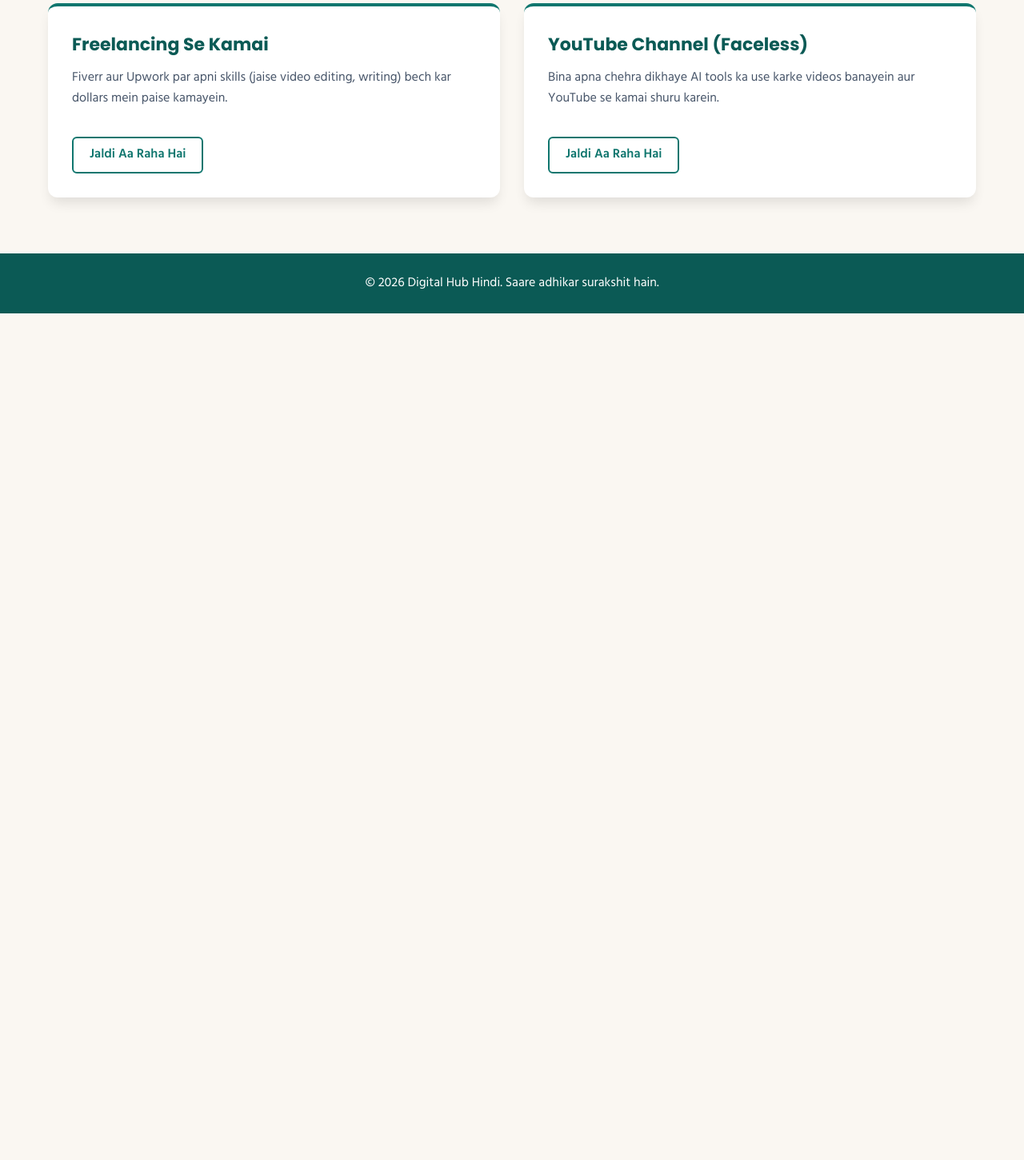
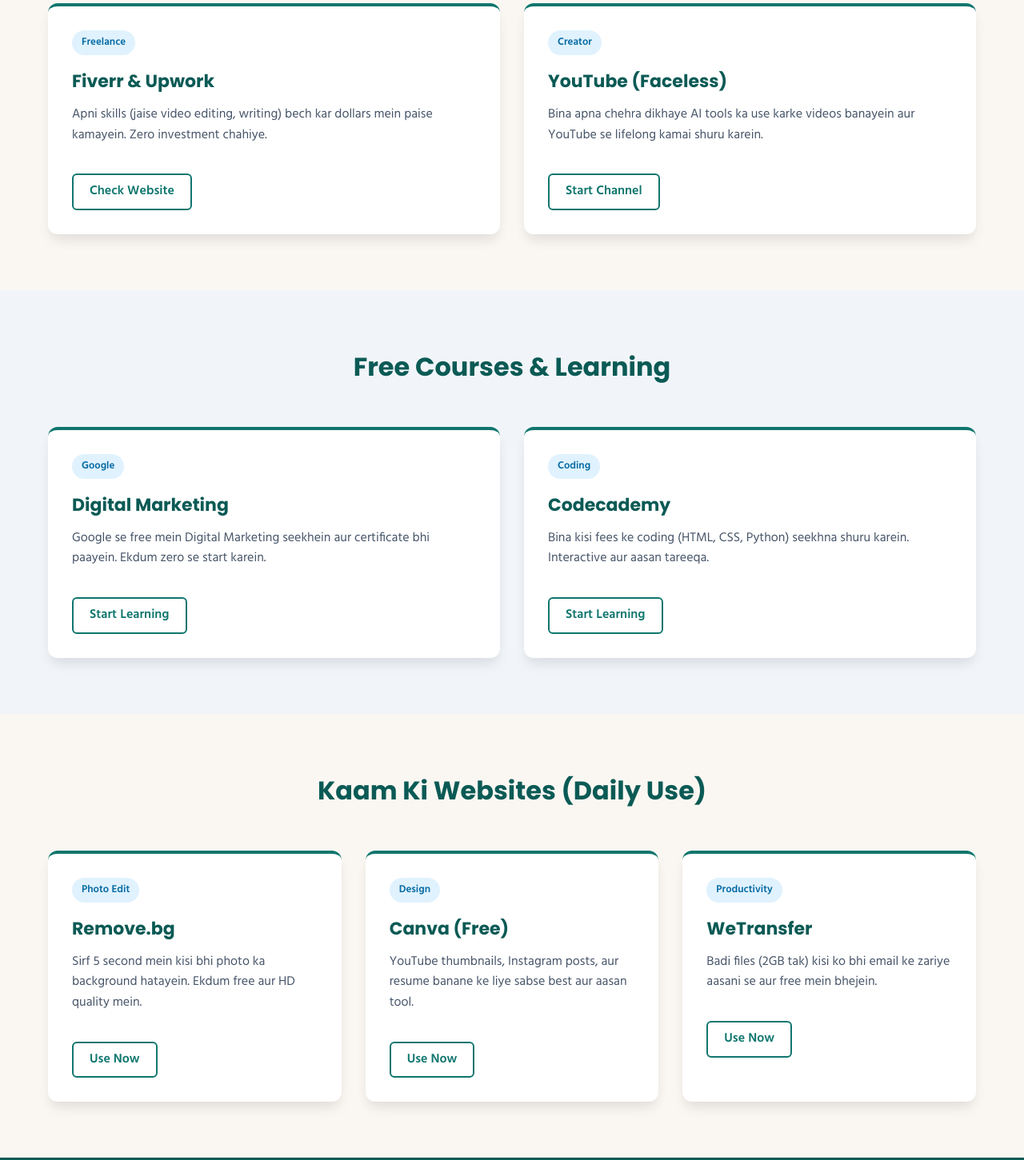
Before and after one commit to digitalhubhindi/digitalhubhindi, a plain HTML site: page index.html in a window 1280 px wide. Shown: the part 1170-2621 px from the top of the page at 80% size. Before the commit the page ends 1562 px from the top, so only its background shows below. Drawn offline with Linux system fonts and the light colour scheme.

Commit message:
Update index.html

```diff
--- a/index.html
+++ b/index.html
@@ -21,6 +21,7 @@
             <nav class="nav-links">
                 <a href="#ai-tools">AI Tools</a>
                 <a href="#earning">Online Earning</a>
+                <a href="#free-courses">Free Courses</a>
                 <a href="#useful-sites">Useful Websites</a>
             </nav>
         </div>
@@ -38,28 +39,24 @@
         <div class="container">
             <h2 class="section-title">Trending Free AI Tools</h2>
             <div class="grid-cards">
-
                 <div class="card">
                     <span class="badge">Text & Ideas</span>
                     <h3>ChatGPT (Free)</h3>
                     <p>Apne kisi bhi sawal ka jawab paayein, email likhwayein ya naye ideas sochein. Yeh aapka personal assistant hai.</p>
                     <a href="https://chat.openai.com" target="_blank" class="btn-outline">Try Now</a>
                 </div>
-
                 <div class="card">
                     <span class="badge">Image Generator</span>
                     <h3>Leonardo AI</h3>
                     <p>Apni soch ko images mein badlein. Midjourney jaisi high-quality images bilkul free mein generate karein.</p>
                     <a href="https://leonardo.ai" target="_blank" class="btn-outline">Try Now</a>
                 </div>
-
                 <div class="card">
                     <span class="badge">Audio/Voice</span>
                     <h3>ElevenLabs</h3>
                     <p>Text ko ekdum real insaan ki aawaz (Voiceover) mein badlein. YouTube videos ke liye sabse best tool.</p>
                     <a href="https://elevenlabs.io" target="_blank" class="btn-outline">Try Now</a>
                 </div>
-
             </div>
         </div>
     </section>
@@ -68,19 +65,64 @@
         <div class="container">
             <h2 class="section-title">Online Kamai Ke Tareeqe</h2>
             <div class="grid-cards">
+                <div class="card">
+                    <span class="badge">Freelance</span>
+                    <h3>Fiverr & Upwork</h3>
+                    <p>Apni skills (jaise video editing, writing) bech kar dollars mein paise kamayein. Zero investment chahiye.</p>
+                    <a href="https://www.fiverr.com/" target="_blank" class="btn-outline">Check Website</a>
+                </div>
+                <div class="card">
+                    <span class="badge">Creator</span>
+                    <h3>YouTube (Faceless)</h3>
+                    <p>Bina apna chehra dikhaye AI tools ka use karke videos banayein aur YouTube se lifelong kamai shuru karein.</p>
+                    <a href="https://studio.youtube.com/" target="_blank" class="btn-outline">Start Channel</a>
+                </div>
+            </div>
+        </div>
+    </section>
 
-                <div class="card earning-card">
-                    <h3>Freelancing Se Kamai</h3>
-                    <p>Fiverr aur Upwork par apni skills (jaise video editing, writing) bech kar dollars mein paise kamayein.</p>
-                    <a href="#" class="btn-outline">Jaldi Aa Raha Hai</a>
+    <section id="free-courses" class="section-padding bg-light">
+        <div class="container">
+            <h2 class="section-title">Free Courses & Learning</h2>
+            <div class="grid-cards">
+                <div class="card">
+                    <span class="badge">Google</span>
+                    <h3>Digital Marketing</h3>
+                    <p>Google se free mein Digital Marketing seekhein aur certificate bhi paayein. Ekdum zero se start karein.</p>
+                    <a href="https://skillshop.exceedlms.com/" target="_blank" class="btn-outline">Start Learning</a>
                 </div>
+                <div class="card">
+                    <span class="badge">Coding</span>
+                    <h3>Codecademy</h3>
+                    <p>Bina kisi fees ke coding (HTML, CSS, Python) seekhna shuru karein. Interactive aur aasan tareeqa.</p>
+                    <a href="https://www.codecademy.com/" target="_blank" class="btn-outline">Start Learning</a>
+                </div>
+            </div>
+        </div>
+    </section>
 
-                <div class="card earning-card">
-                    <h3>YouTube Channel (Faceless)</h3>
-                    <p>Bina apna chehra dikhaye AI tools ka use karke videos banayein aur YouTube se kamai shuru karein.</p>
-                    <a href="#" class="btn-outline">Jaldi Aa Raha Hai</a>
+    <section id="useful-sites" class="section-padding">
+        <div class="container">
+            <h2 class="section-title">Kaam Ki Websites (Daily Use)</h2>
+            <div class="grid-cards">
+                <div class="card">
+                    <span class="badge">Photo Edit</span>
+                    <h3>Remove.bg</h3>
+                    <p>Sirf 5 second mein kisi bhi photo ka background hatayein. Ekdum free aur HD quality mein.</p>
+                    <a href="https://www.remove.bg/" target="_blank" class="btn-outline">Use Now</a>
                 </div>
-
+                <div class="card">
+                    <span class="badge">Design</span>
+                    <h3>Canva (Free)</h3>
+                    <p>YouTube thumbnails, Instagram posts, aur resume banane ke liye sabse best aur aasan tool.</p>
+                    <a href="https://www.canva.com/" target="_blank" class="btn-outline">Use Now</a>
+                </div>
+                <div class="card">
+                    <span class="badge">Productivity</span>
+                    <h3>WeTransfer</h3>
+                    <p>Badi files (2GB tak) kisi ko bhi email ke zariye aasani se aur free mein bhejein.</p>
+                    <a href="https://wetransfer.com/" target="_blank" class="btn-outline">Use Now</a>
+                </div>
             </div>
         </div>
     </section>
```
